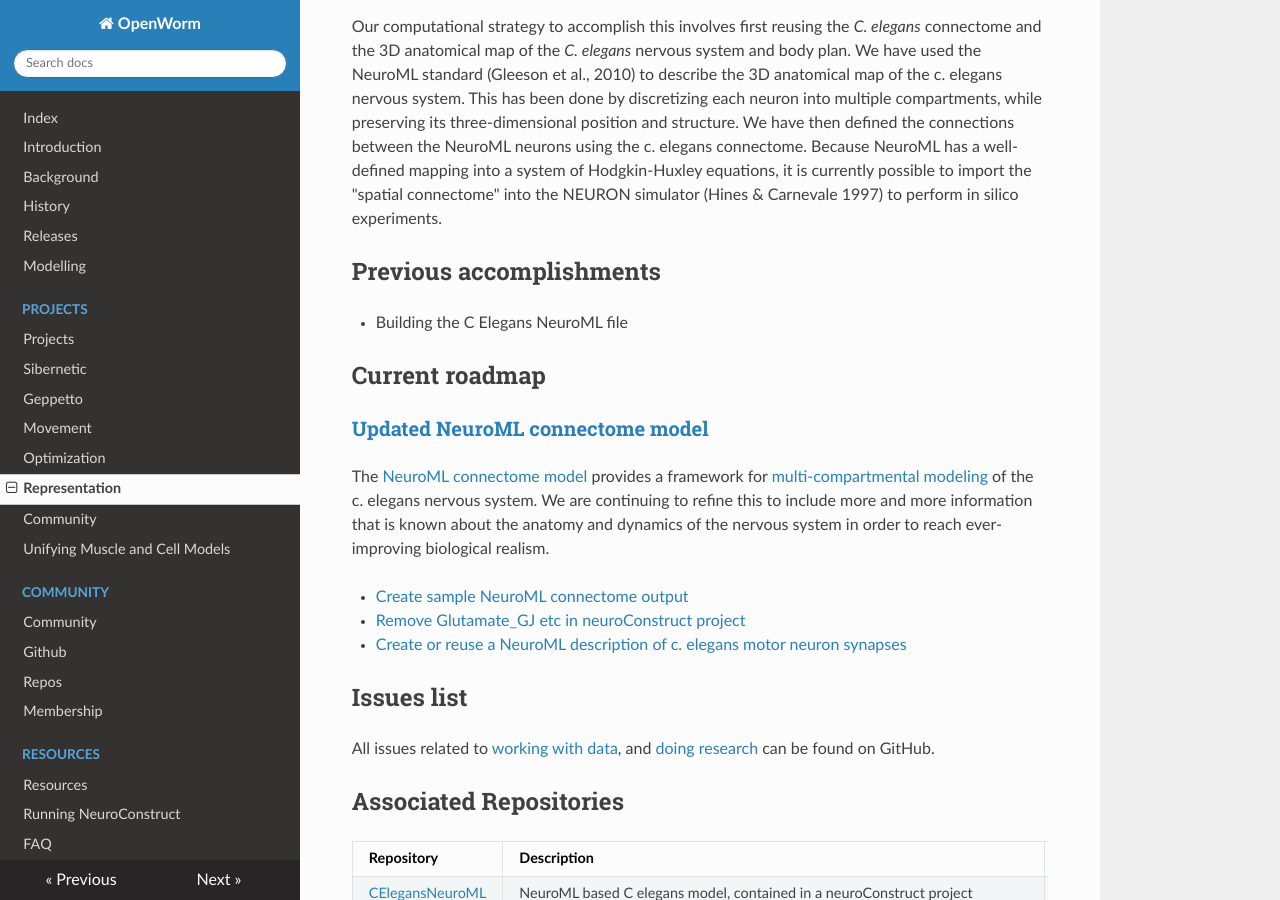
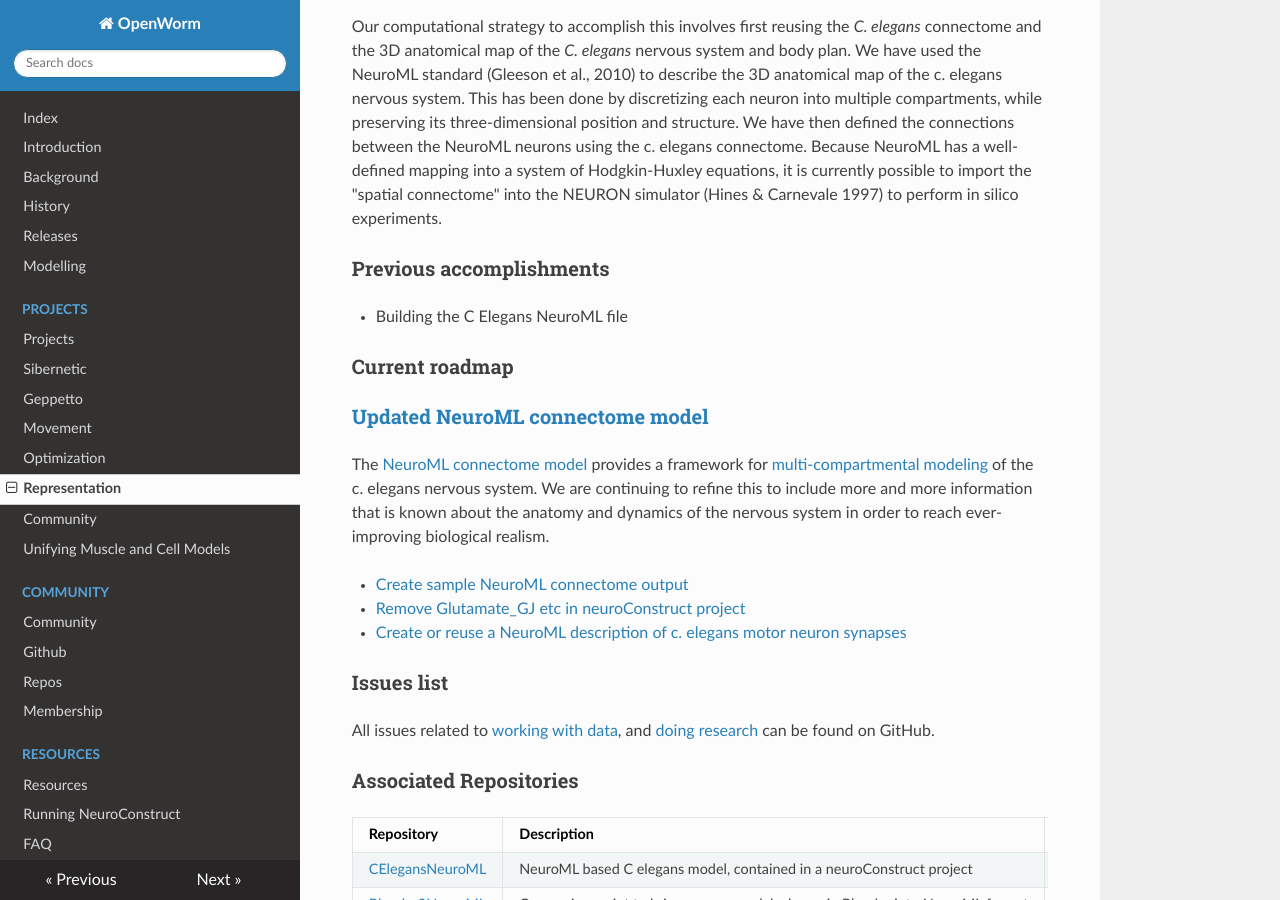
Before and after one commit to openworm/openworm_docs, an MkDocs documentation site: the page built from docs/Projects/datarep.md, in a window 1280 px wide and 900 px high, scrolled down 1286 px. Built offline with MkDocs 1.6.1, drawn with Linux system fonts in a browser that asks for light colours; nearby versions of some CDN libraries; old or Windows-style settings are respelled for this version of MkDocs.

Commit message:
fixing headings in TOC

```diff
--- a/docs/Projects/datarep.md
+++ b/docs/Projects/datarep.md
@@ -28,15 +28,15 @@ Below you can find information about each subproject, see the project’s curren
 
 A lot of data about *c. elegans* is integrated into the model. In this project, we work on what forms we should put these data in to best leverage them for building the model.
 
-#NeuroML Connectome
+# NeuroML Connectome
 
 Our computational strategy to accomplish this involves first reusing the *C. elegans* connectome and the 3D anatomical map of the *C. elegans* nervous system and body plan. We have used the NeuroML standard (Gleeson et al., 2010) to describe the 3D anatomical map of the c. elegans nervous system. This has been done by discretizing each neuron into multiple compartments, while preserving its three-dimensional position and structure. We have then defined the connections between the NeuroML neurons using the c. elegans connectome. Because NeuroML has a well-defined mapping into a system of Hodgkin-Huxley equations, it is currently possible to import the "spatial connectome" into the NEURON simulator (Hines & Carnevale 1997) to perform in silico experiments.
 
-## Previous accomplishments
+### Previous accomplishments
 
 -   Building the C Elegans NeuroML file
 
-## Current roadmap
+### Current roadmap
 
 ###[Updated NeuroML connectome model](https://github.com/openworm/OpenWorm/issues?milestone=15&state=open)
 
@@ -46,11 +46,11 @@ The [NeuroML connectome model](https://github.com/openworm/CElegansNeuroML) prov
 -   [Remove Glutamate\_GJ etc in neuroConstruct project](https://github.com/openworm/OpenWorm/issues/50)
 -   [Create or reuse a NeuroML description of c. elegans motor neuron synapses](https://github.com/openworm/OpenWorm/issues/124)
 
-## Issues list
+### Issues list
 
 All issues related to [working with data](https://github.com/openworm/OpenWorm/issues?direction=desc&labels=data+parsing&page=1&sort=comments&state=open), and [doing research](https://github.com/openworm/OpenWorm/issues?direction=desc&labels=research&page=1&sort=comments&state=open) can be found on GitHub.
 
-## Associated Repositories
+### Associated Repositories
 
 <table>
 <colgroup>
@@ -84,26 +84,25 @@ All issues related to [working with data](https://github.com/openworm/OpenWorm/i
 </tbody>
 </table>
 
-Data Visualization
-------------------
+# Data Visualization
 
 With the ever increasing capacity to collect data about biological system, the new challenge is to understand what these dataset tell us about the system. The computational neuroscience community is developing a range of methods to extract knowledge from these datasets. One approach the accomplish this task is to represent the data visually. Our team has already produced the [OpenWorm browser for web](http://browser.openworm.org) and [iOS](https://itunes.apple.com/us/app/openworm-browser/id595581306?mt=8), which makes it easy to visually study the anatomy of the the worm.
 
-## Previous accomplishments
+### Previous accomplishments
 
 -   OpenWorm browser
 -   OpenWorm browser iOS
 -   Hive Plots visualizations of connectome
 
-##Current roadmap
+### Current roadmap
 
 -   [Create a D3 implementation of the C. elegans connectome HivePlot](https://github.com/openworm/OpenWorm/issues/89)
 
-## Issues list
+### Issues list
 
 All issues related to [working with data](https://github.com/openworm/OpenWorm/issues?direction=desc&labels=data+parsing&page=1&sort=comments&state=open), and [doing research](https://github.com/openworm/OpenWorm/issues?direction=desc&labels=research&page=1&sort=comments&state=open) can be found on GitHub.
 
-## Associated Repositories
+### Associated Repositories
 
 <table>
 <colgroup>
```
